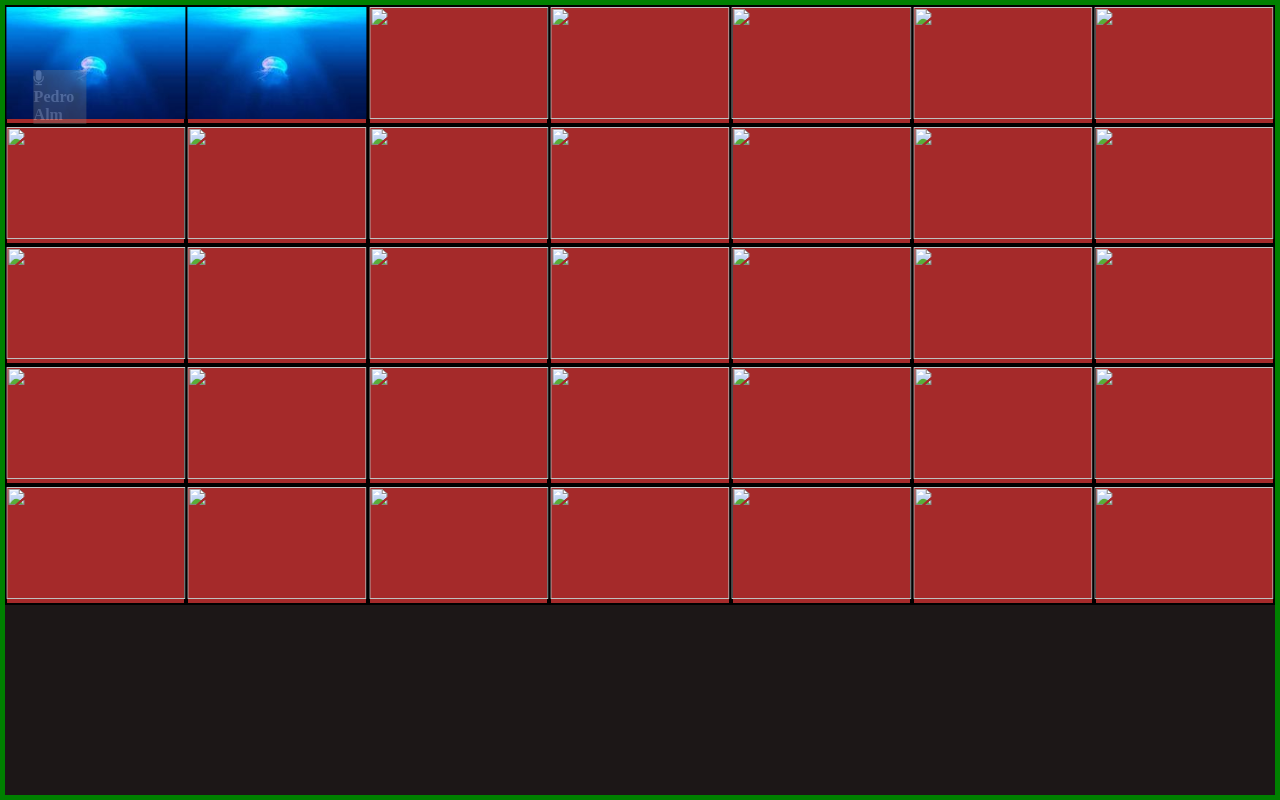
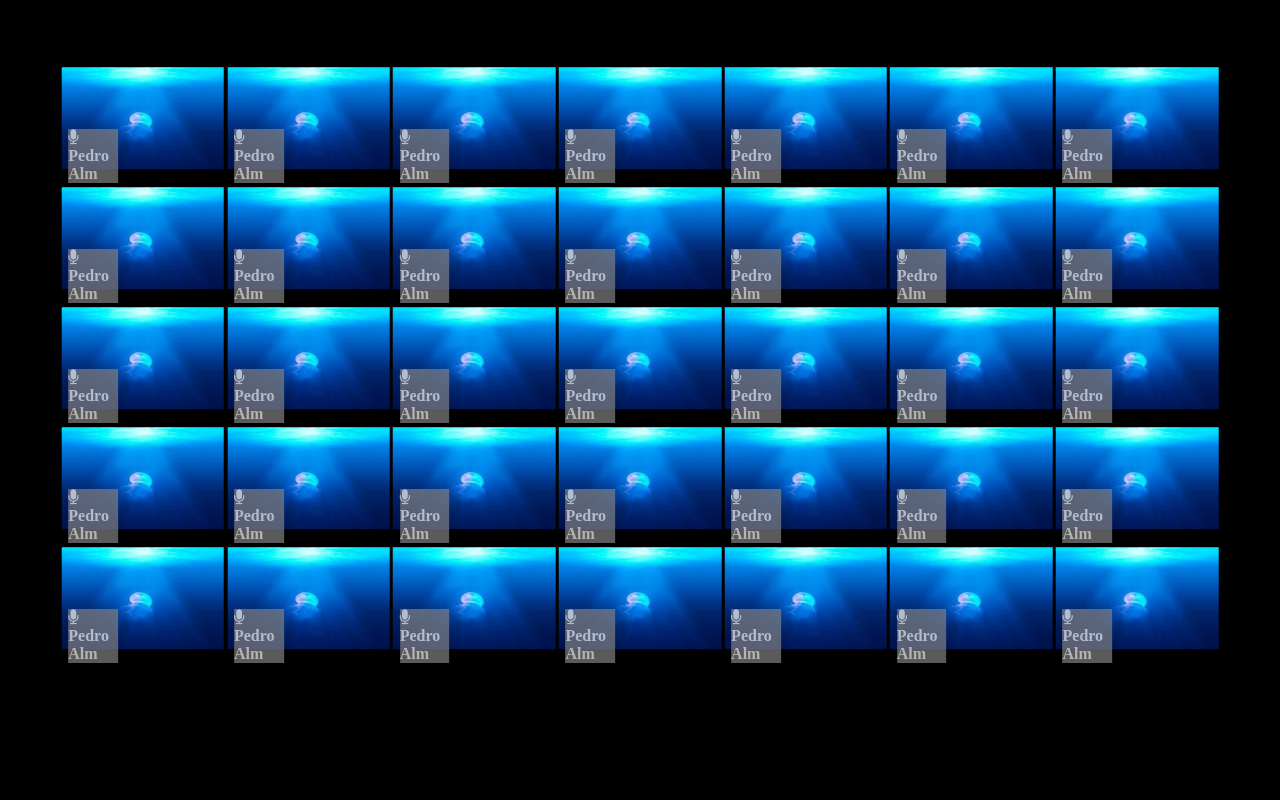
Before and after one commit to EnricoCirilli/html-css-zoom, a plain HTML site: page index.html in a window 1280 px wide. Drawn offline with Linux system fonts and the light colour scheme.

Commit message:
add: img and name on main

```diff
--- a/css/style.css
+++ b/css/style.css
@@ -4,14 +4,15 @@
     padding: 0;
     box-sizing: border-box;
 }
+body{
+    background-color: black;
 
+}
 /* common */
 .wrapper {
+    padding: 60px;
     width: 100%;
-    height: 100vh;
-    border: 5px solid green;
-    background-color: rgb(28, 23, 23);
-
+    height: 80vh;
 }
 
 .col {
@@ -22,8 +23,6 @@
 }
 
 .item {
-    border: 2px solid black;
-    background-color: brown;
     width: calc(100% / 7);
     /* debug */
     height: 15vh;
@@ -40,18 +39,20 @@
 
 }
 img{
-    width: 14vw;
-    height: 14vh;
+    width: 12.7vw;
+    height: 12.7vh;
+
 }
 
 .item-name {
     position: absolute;
-    top: 78%;
-    left: 30%;
-    transform: translate(-50%, -50%);
+    top: 12vh;
+    left: 10px;
     background-color: grey;
     color: white;
-    opacity: 0.3;
+    opacity: 0.7;
     width: 30%;
-    trspa
+    top: 80%;
+    left: 20%;
+    transform: translate(-50%, -50%);
 }
--- a/index.html
+++ b/index.html
@@ -33,305 +33,305 @@
                         <img src="img/881-246x146.jpg" alt="">
                     </div>
                     <div class="item-name">
-                        <h4></h4>
+                        <h4><i  class="fa">&#xf130;</i> Pedro Alm</h4>
                     </div>
                 </div>
 
                 <div class="item">
                     <div class="item-img">
-                        <img src="" alt="">
+                        <img src="img/881-246x146.jpg" alt="">
                     </div>
                     <div class="item-name">
-                        <h4></h4>
+                        <h4><i  class="fa">&#xf130;</i> Pedro Alm</h4>
                     </div>
                 </div>
 
                 <div class="item">
                     <div class="item-img">
-                        <img src="" alt="">
+                        <img src="img/881-246x146.jpg" alt="">
                     </div>
                     <div class="item-name">
-                        <h4></h4>
+                        <h4><i  class="fa">&#xf130;</i> Pedro Alm</h4>
                     </div>
                 </div>
 
                 <div class="item">
                     <div class="item-img">
-                        <img src="" alt="">
+                        <img src="img/881-246x146.jpg" alt="">
                     </div>
                     <div class="item-name">
-                        <h4></h4>
+                        <h4><i  class="fa">&#xf130;</i> Pedro Alm</h4>
                     </div>
                 </div>
 
                 <div class="item">
                     <div class="item-img">
-                        <img src="" alt="">
+                        <img src="img/881-246x146.jpg" alt="">
                     </div>
                     <div class="item-name">
-                        <h4></h4>
+                        <h4><i  class="fa">&#xf130;</i> Pedro Alm</h4>
                     </div>
                 </div>
 
                 <div class="item">
                     <div class="item-img">
-                        <img src="" alt="">
+                        <img src="img/881-246x146.jpg" alt="">
                     </div>
                     <div class="item-name">
-                        <h4></h4>
+                        <h4><i  class="fa">&#xf130;</i> Pedro Alm</h4>
                     </div>
                 </div>
 
                 <div class="item">
                     <div class="item-img">
-                        <img src="" alt="">
+                        <img src="img/881-246x146.jpg" alt="">
                     </div>
                     <div class="item-name">
-                        <h4></h4>
+                        <h4><i  class="fa">&#xf130;</i> Pedro Alm</h4>
                     </div>
                 </div>
 
                 <div class="item">
                     <div class="item-img">
-                        <img src="" alt="">
+                        <img src="img/881-246x146.jpg" alt="">
                     </div>
                     <div class="item-name">
-                        <h4></h4>
+                        <h4><i  class="fa">&#xf130;</i> Pedro Alm</h4>
                     </div>
                 </div>
 
                 <div class="item">
                     <div class="item-img">
-                        <img src="" alt="">
+                        <img src="img/881-246x146.jpg" alt="">
                     </div>
                     <div class="item-name">
-                        <h4></h4>
+                        <h4><i  class="fa">&#xf130;</i> Pedro Alm</h4>
                     </div>
                 </div>
 
                 <div class="item">
                     <div class="item-img">
-                        <img src="" alt="">
+                        <img src="img/881-246x146.jpg" alt="">
                     </div>
                     <div class="item-name">
-                        <h4></h4>
+                        <h4><i  class="fa">&#xf130;</i> Pedro Alm</h4>
                     </div>
                 </div>
 
                 <div class="item">
                     <div class="item-img">
-                        <img src="" alt="">
+                        <img src="img/881-246x146.jpg" alt="">
                     </div>
                     <div class="item-name">
-                        <h4></h4>
+                        <h4><i  class="fa">&#xf130;</i> Pedro Alm</h4>
                     </div>
                 </div>
 
                 <div class="item">
                     <div class="item-img">
-                        <img src="" alt="">
+                        <img src="img/881-246x146.jpg" alt="">
                     </div>
                     <div class="item-name">
-                        <h4></h4>
+                        <h4><i  class="fa">&#xf130;</i> Pedro Alm</h4>
                     </div>
                 </div>
 
                 <div class="item">
                     <div class="item-img">
-                        <img src="" alt="">
+                        <img src="img/881-246x146.jpg" alt="">
                     </div>
                     <div class="item-name">
-                        <h4></h4>
+                        <h4><i  class="fa">&#xf130;</i> Pedro Alm</h4>
                     </div>
                 </div>
 
                 <div class="item">
                     <div class="item-img">
-                        <img src="" alt="">
+                        <img src="img/881-246x146.jpg" alt="">
                     </div>
                     <div class="item-name">
-                        <h4></h4>
+                        <h4><i  class="fa">&#xf130;</i> Pedro Alm</h4>
                     </div>
                 </div>
 
                 <div class="item">
                     <div class="item-img">
-                        <img src="" alt="">
+                        <img src="img/881-246x146.jpg" alt="">
                     </div>
                     <div class="item-name">
-                        <h4></h4>
+                        <h4><i  class="fa">&#xf130;</i> Pedro Alm</h4>
                     </div>
                 </div>
 
                 <div class="item">
                     <div class="item-img">
-                        <img src="" alt="">
+                        <img src="img/881-246x146.jpg" alt="">
                     </div>
                     <div class="item-name">
-                        <h4></h4>
+                        <h4><i  class="fa">&#xf130;</i> Pedro Alm</h4>
                     </div>
                 </div>
 
                 <div class="item">
                     <div class="item-img">
-                        <img src="" alt="">
+                        <img src="img/881-246x146.jpg" alt="">
                     </div>
                     <div class="item-name">
-                        <h4></h4>
+                        <h4><i  class="fa">&#xf130;</i> Pedro Alm</h4>
                     </div>
                 </div>
 
                 <div class="item">
                     <div class="item-img">
-                        <img src="" alt="">
+                        <img src="img/881-246x146.jpg" alt="">
                     </div>
                     <div class="item-name">
-                        <h4></h4>
+                        <h4><i  class="fa">&#xf130;</i> Pedro Alm</h4>
                     </div>
                 </div>
 
                 <div class="item">
                     <div class="item-img">
-                        <img src="" alt="">
+                        <img src="img/881-246x146.jpg" alt="">
                     </div>
                     <div class="item-name">
-                        <h4></h4>
+                        <h4><i  class="fa">&#xf130;</i> Pedro Alm</h4>
                     </div>
                 </div>
 
                 <div class="item">
                     <div class="item-img">
-                        <img src="" alt="">
+                        <img src="img/881-246x146.jpg" alt="">
                     </div>
                     <div class="item-name">
-                        <h4></h4>
+                        <h4><i  class="fa">&#xf130;</i> Pedro Alm</h4>
                     </div>
                 </div>
 
 
                 <div class="item">
                     <div class="item-img">
-                        <img src="" alt="">
+                        <img src="img/881-246x146.jpg" alt="">
                     </div>
                     <div class="item-name">
-                        <h4></h4>
+                        <h4><i  class="fa">&#xf130;</i> Pedro Alm</h4>
                     </div>
                 </div>
 
                 <div class="item">
                     <div class="item-img">
-                        <img src="" alt="">
+                        <img src="img/881-246x146.jpg" alt="">
                     </div>
                     <div class="item-name">
-                        <h4></h4>
+                        <h4><i  class="fa">&#xf130;</i> Pedro Alm</h4>
                     </div>
                 </div>
 
                 <div class="item">
                     <div class="item-img">
-                        <img src="" alt="">
+                        <img src="img/881-246x146.jpg" alt="">
                     </div>
                     <div class="item-name">
-                        <h4></h4>
+                        <h4><i  class="fa">&#xf130;</i> Pedro Alm</h4>
                     </div>
                 </div>
 
                 <div class="item">
                     <div class="item-img">
-                        <img src="" alt="">
+                        <img src="img/881-246x146.jpg" alt="">
                     </div>
                     <div class="item-name">
-                        <h4></h4>
+                        <h4><i  class="fa">&#xf130;</i> Pedro Alm</h4>
                     </div>
                 </div>
 
                 <div class="item">
                     <div class="item-img">
-                        <img src="" alt="">
+                        <img src="img/881-246x146.jpg" alt="">
                     </div>
                     <div class="item-name">
-                        <h4></h4>
+                        <h4><i  class="fa">&#xf130;</i> Pedro Alm</h4>
                     </div>
                 </div>
 
                 <div class="item">
                     <div class="item-img">
-                        <img src="" alt="">
+                        <img src="img/881-246x146.jpg" alt="">
                     </div>
                     <div class="item-name">
-                        <h4></h4>
+                        <h4><i  class="fa">&#xf130;</i> Pedro Alm</h4>
                     </div>
                 </div>
 
                 <div class="item">
                     <div class="item-img">
-                        <img src="" alt="">
+                        <img src="img/881-246x146.jpg" alt="">
                     </div>
                     <div class="item-name">
-                        <h4></h4>
+                        <h4><i  class="fa">&#xf130;</i> Pedro Alm</h4>
                     </div>
                 </div>
 
                 <div class="item">
                     <div class="item-img">
-                        <img src="" alt="">
+                        <img src="img/881-246x146.jpg" alt="">
                     </div>
                     <div class="item-name">
-                        <h4></h4>
+                        <h4><i  class="fa">&#xf130;</i> Pedro Alm</h4>
                     </div>
                 </div>
 
                 <div class="item">
                     <div class="item-img">
-                        <img src="" alt="">
+                        <img src="img/881-246x146.jpg" alt="">
                     </div>
                     <div class="item-name">
-                        <h4></h4>
+                        <h4><i  class="fa">&#xf130;</i> Pedro Alm</h4>
                     </div>
                 </div>
 
                 <div class="item">
                     <div class="item-img">
-                        <img src="" alt="">
+                        <img src="img/881-246x146.jpg" alt="">
                     </div>
                     <div class="item-name">
-                        <h4></h4>
+                        <h4><i  class="fa">&#xf130;</i> Pedro Alm</h4>
                     </div>
                 </div>
 
                 <div class="item">
                     <div class="item-img">
-                        <img src="" alt="">
+                        <img src="img/881-246x146.jpg" alt="">
                     </div>
                     <div class="item-name">
-                        <h4></h4>
+                        <h4><i  class="fa">&#xf130;</i> Pedro Alm</h4>
                     </div>
                 </div>
 
                 <div class="item">
                     <div class="item-img">
-                        <img src="" alt="">
+                        <img src="img/881-246x146.jpg" alt="">
                     </div>
                     <div class="item-name">
-                        <h4></h4>
+                        <h4><i  class="fa">&#xf130;</i> Pedro Alm</h4>
                     </div>
                 </div>
 
                 <div class="item">
                     <div class="item-img">
-                        <img src="" alt="">
+                        <img src="img/881-246x146.jpg" alt="">
                     </div>
                     <div class="item-name">
-                        <h4></h4>
+                        <h4><i  class="fa">&#xf130;</i> Pedro Alm</h4>
                     </div>
                 </div>
 
                 <div class="item">
                     <div class="item-img">
-                        <img src="" alt="">
+                        <img src="img/881-246x146.jpg" alt="">
                     </div>
                     <div class="item-name">
-                        <h4></h4>
+                        <h4><i  class="fa">&#xf130;</i> Pedro Alm</h4>
                     </div>
                 </div>
 
```
